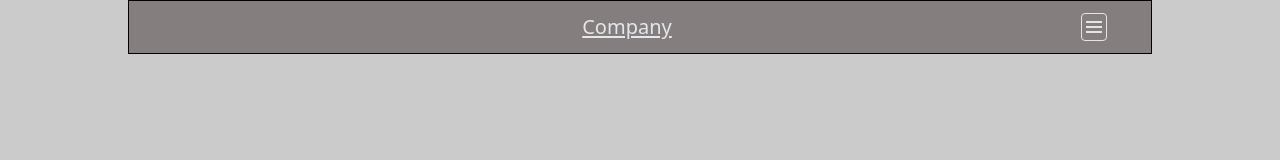
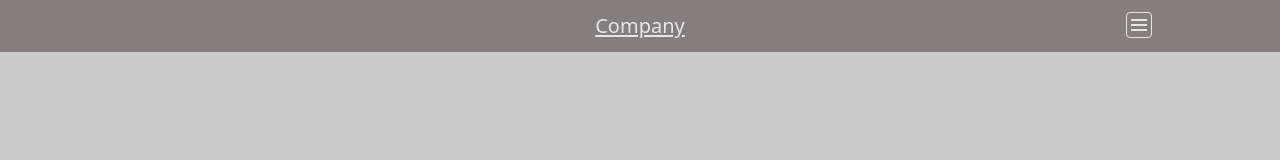
Before and after one commit to sio44822/test, a plain HTML site: page functionico.html in a window 1280 px wide. Drawn offline with nearby package versions, Linux system fonts and the light colour scheme.

Commit message:
Update functionico.html

```diff
--- a/functionico.html
+++ b/functionico.html
@@ -14,12 +14,13 @@
     </style>
 </head>
 
-<body class="bg-[#cbcbcb] ">
-    <div class="mx-auto max-w-[1024px] border-1">
+<body class="bg-[#cbcbcb] w-dvw">
+    <div class="">
         <div class="flex flex-col w-full justify-center items-center ">
-            <div class="justify-center flex bg-[#857e7e] w-full">
-            <P class=" text-gray-200 py-3 underline underline-offset-2 text-xl">Company</P>
-            <button id="hamburgerbtn" class=" relative top-0 right-[-40%] my-3 border-1 rounded text-[#e7e5e3] border-[#e7e5e3] translate-all  hover:text-white hover:border-white  focus:outline-none focus:text-white">
+            <div class="bg-[#857e7e] w-full">
+                <p class=" text-center text-gray-200 py-3 underline underline-offset-2 text-xl">Company</p>
+                <button id="hamburgerbtn"
+                    class="fixed top-[12px] right-[10%] border-1 rounded text-[#e7e5e3] border-[#e7e5e3] translate-all  hover:text-white hover:border-white  focus:outline-none focus:text-white">
                     <svg class="h-6 w-6 fill-current " viewBox="0 0 24 24">
                         <path fill-rule="evenodd" d="M4 6h16v2H4V6zm0 5h16v2H4v-2zm0 5h16v2H4v-2z" />
                     </svg>
```
Lines whose indentation alone changed are shown as unchanged.
